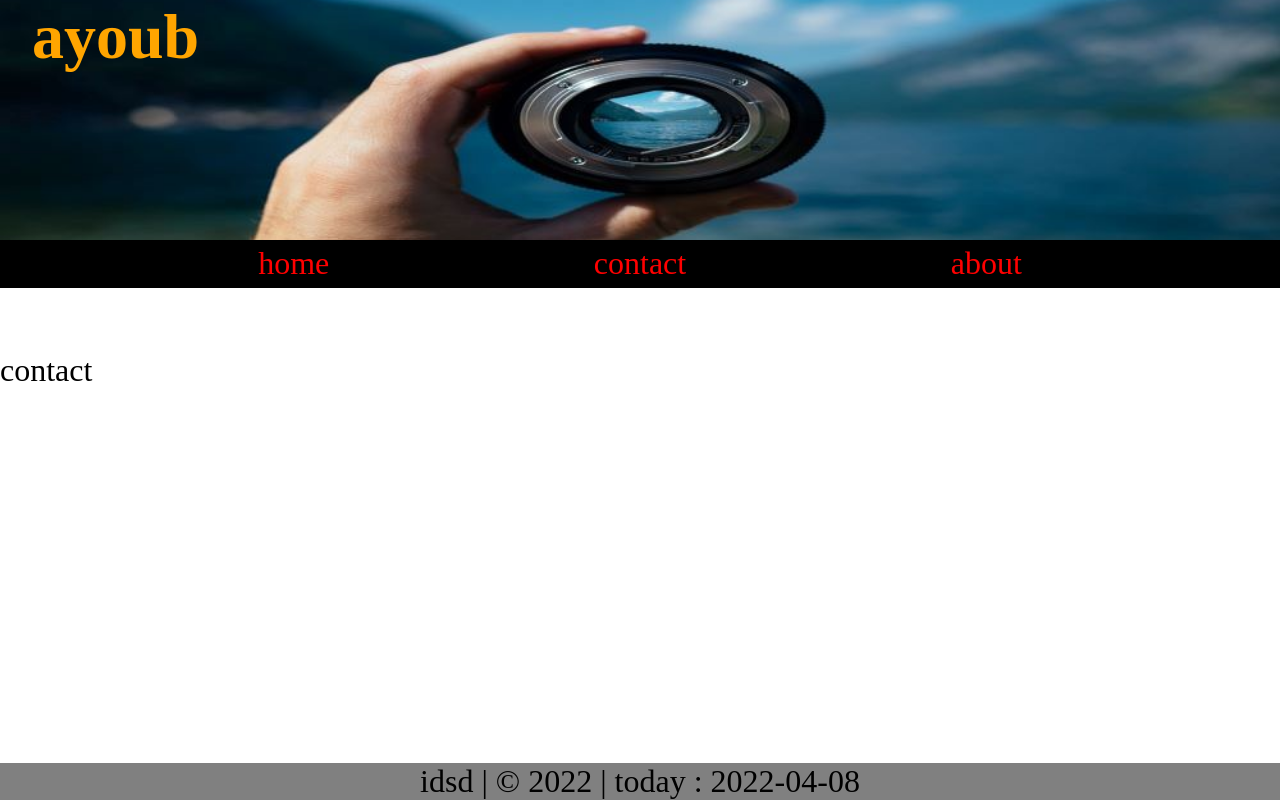
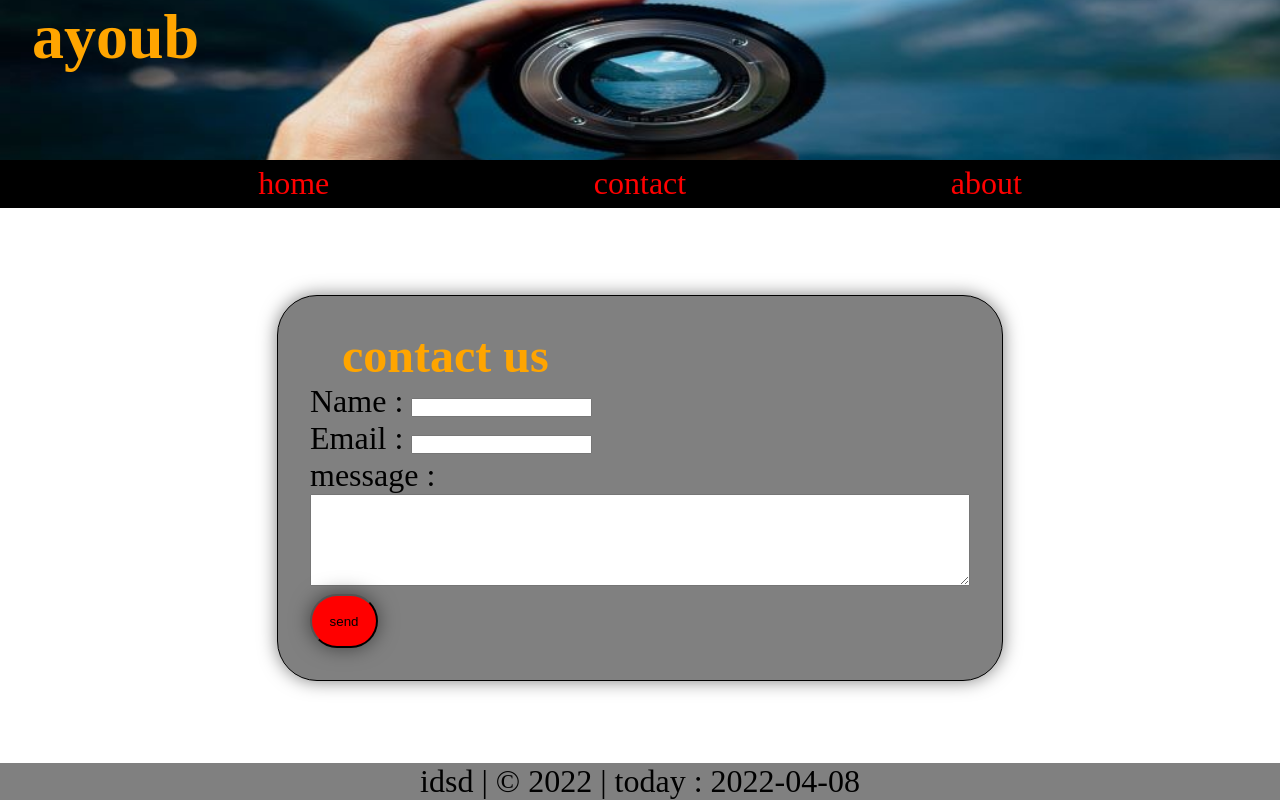
Before and after one commit to ayoubgots/my_test_fsk, a Flask app: page /contact in a window 1280 px wide. Run offline with Flask 2, Linux system fonts and the light colour scheme.

Commit message:
finish form

```diff
--- a/server.py
+++ b/server.py
@@ -1,4 +1,6 @@
-from flask import Flask,render_template
+
+from socket import MsgFlag
+from flask import Flask,render_template,request
 from datetime import date
 
 x=date.today()
@@ -64,9 +66,15 @@ def index():
 @app.route('/about')
 def home():
     return render_template("about.html",now=x,title="about")
-
+messages=[]
 @app.route('/contact')
 def k():
+    name=request.form.get("name")
+    email=request.form.get("email")
+    message=request.form.get("message")
+    msg={'name':name,'email':email,'message':message}
+    messages.append(msg)
+    print(messages)
     return render_template("contact.html",now=x,title="contact")
 
 if __name__=='__main__':
--- a/static/css/base.css
+++ b/static/css/base.css
@@ -26,7 +26,7 @@ header{
     background-image: url("/static/image/photo-1453728013993-6d66e9c9123a.png");
     background-position: center;
     background-size: cover;
-    min-height: 30vh;
+    min-height: 20vh;
     color: white;
 }
 
@@ -54,13 +54,19 @@ section img{
     width: 300px;
     height: 300px;
 }
-.container{
+.containerhome{
     padding: 2rem;
     display: grid;
     grid-template-columns: repeat(3,1fr);
     grid-gap: 1rem;
 
 
+}
+.containercontact{
+    display: flex;
+    justify-content: center;
+    align-items: center;
+    min-height: 70vh;
 }
 .chaque{
     display: flex;
@@ -76,3 +82,21 @@ h1{
     color: orange;
     margin-left: 2rem;
 }
+
+
+/* **************contact*********** */
+
+.myform{
+border: 1px solid black;
+border-radius: 40px;
+padding: 2rem;
+background-color: grey;
+box-shadow: 0 0 18px rgba(0,0,0,0.5);
+}
+.submit-btn{
+    padding: 1.1rem;
+    background-color: red;
+    box-shadow: 0 0 20px rgba(0,0,0,0.5);
+    border-radius: 30px;
+    cursor: pointer;
+}
--- a/templates/base.html
+++ b/templates/base.html
@@ -17,10 +17,8 @@
         <li><a href="/about">about</a></li>
     </ul>
     <section>
-        <div class="container">
             {% block produit%}
             {% endblock produit%}
-        </div>
     </section>
    {% block content%}
    {% endblock content%}
--- a/templates/contact.html
+++ b/templates/contact.html
@@ -1,7 +1,18 @@
 {%extends "base.html"%}
 
-    {% block content%}
-    <div>
-        contact
+{% block produit%}
+<div class="containercontact">
+    <div class="myform" >
+        <h1>contact us</h1>
+        <form action="/contact">
+            <label for="name"> Name : </label><tr>
+            <input type="text" id="name" name="name"><br>
+            <label for="email"> Email : </label><tr>
+            <input type="email" id="email" name="email"><br>
+            <label for="message"> message : </label><br>
+            <textarea name="message" id="message" name="message" cols="80" rows="6"></textarea><br>
+            <input type="submit" value="send" class="submit-btn">
+        </form>
     </div>
-    {% endblock content%}
+</div>
+{% endblock produit%}
--- a/templates/home.html
+++ b/templates/home.html
@@ -1,6 +1,7 @@
 {%extends "base.html"%}
 
     {%block produit%}
+    <div class="containerhome">
             {%for p in prods%}
             <div class="{{p.titre}} chaque">
                 <div>
@@ -10,6 +11,7 @@
                 <p>{{p.description}}</p>
             </div>
             {%endfor%}
+    </div>
 
     {%endblock produit%}
 
```
